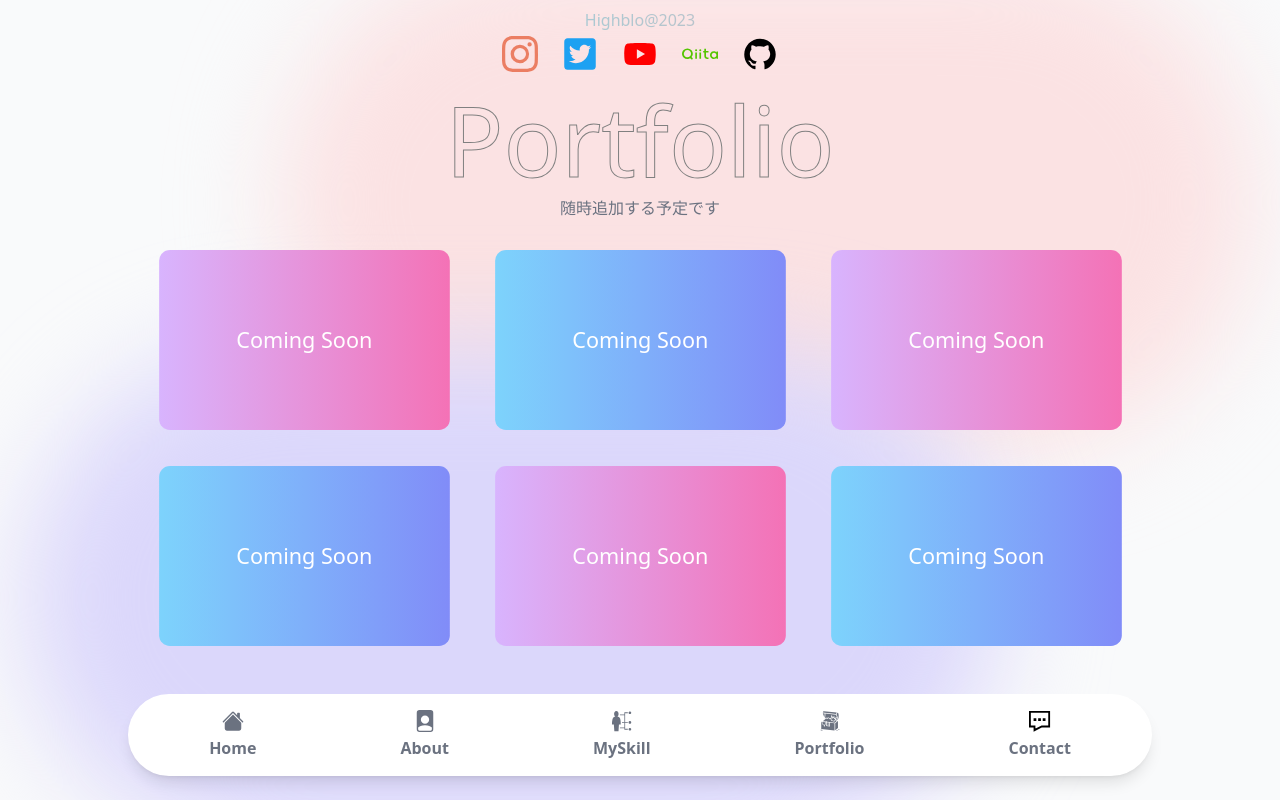
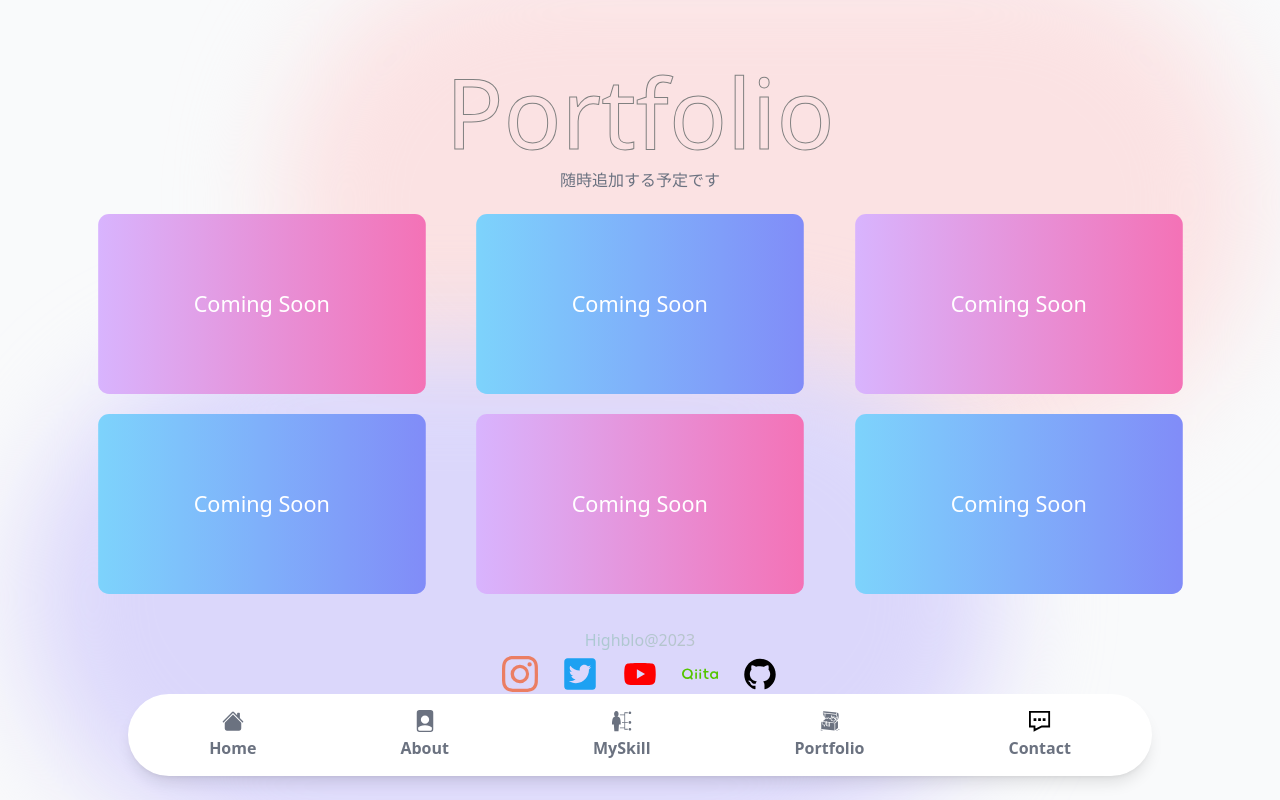
Before and after one commit to Highblo/Highblo-Next, a Next.js app: page /portfolio in a window 1280 px wide. Built offline with nearby package versions, Linux system fonts and the light colour scheme.

Commit message:
fix/layout

```diff
--- a/src/components/BgDesign.jsx
+++ b/src/components/BgDesign.jsx
@@ -1,8 +1,8 @@
 export const BgDesign = () => {
   return (
     <div className="overflow-hidden fixed inset-0 -z-50">
-      <div className="bg-[#fbe2e3] absolute top-4 right-4 h-96 w-72 rounded-full blur-[5rem] blurRegulation sm:w-[60.75rem] sm:blur-[8rem] sm:h-[31.25rem] sm:top-[-3rem] sm:right-[2%]"></div>
-      <div className="bg-[#dbd7fb] absolute bottom-4 left-4 h-96 w-72 rounded-full blur-[5rem] blurRegulation sm:w-[60.75rem] sm:blur-[8rem] sm:h-[31.25rem] sm:bottom-[-3rem] sm:left-[2%]"></div>
+      <div className="bg-[#fbe2e3] absolute top-4 right-4 h-96 w-72 rounded-full blur-[5rem] blur-regulation sm:w-[60.75rem] sm:blur-[8rem] sm:h-[31.25rem] sm:top-[-3rem] sm:right-[2%]"></div>
+      <div className="bg-[#dbd7fb] absolute bottom-4 left-4 h-96 w-72 rounded-full blur-[5rem] blur-regulation sm:w-[60.75rem] sm:blur-[8rem] sm:h-[31.25rem] sm:bottom-[-3rem] sm:left-[2%]"></div>
     </div>
   );
 };
--- a/src/components/Header.jsx
+++ b/src/components/Footer.jsx
@@ -4,9 +4,9 @@ import { AiFillYoutube } from "react-icons/ai";
 import { SiQiita } from "react-icons/si";
 import { AiFillGithub } from "react-icons/ai";
 
-export const Header = () => {
+export const Footer = () => {
   return (
-    <header className="p-2 text-center space-y-1">
+    <footer className="py-4 pb-24 text-center space-y-1">
       <p className="text-gradient">Highblo@2023</p>
       <ul className="flex justify-center gap-6">
         <li>
@@ -35,6 +35,6 @@ export const Header = () => {
           </a>
         </li>
       </ul>
-    </header>
+    </footer>
   );
 };
--- a/src/components/Navigation.jsx
+++ b/src/components/Navigation.jsx
@@ -36,7 +36,7 @@ export const Navigation = () => {
   ];
 
   return (
-    <ul className="flex justify-center bg-white w-[96%] rounded-full text-sm font-bold fixed bottom-3 left-1/2 -translate-x-1/2 shadow-lg sm:justify-around sm:bottom-6 md:text-base xl:w-[80%] xl:justify-center xl:gap-28">
+    <ul className="flex justify-center bg-white w-[96%] rounded-full text-sm font-bold fixed bottom-3 left-1/2 -translate-x-1/2 shadow-lg z-50 sm:justify-around sm:bottom-6 md:text-base xl:w-[80%] xl:justify-center xl:gap-28">
       {navigationData.map(({ text, icon, path }) => (
         <li key={path}>
           <Link
--- a/src/components/layout/Layout.jsx
+++ b/src/components/layout/Layout.jsx
@@ -1,12 +1,12 @@
 import { BgDesign } from "../BgDesign";
-import { Header } from "../Header";
+import { Footer } from "../Footer";
 import { Navigation } from "../Navigation";
 
 export const Layout = ({ children }) => {
   return (
     <>
-      <Header />
       {children}
+      <Footer />
       <Navigation />
       <BgDesign />
     </>
--- a/src/pages/about.jsx
+++ b/src/pages/about.jsx
@@ -2,7 +2,7 @@ import { SectionTitle } from "@/components/SectionTitle";
 
 const About = () => {
   return (
-    <div className="mt-3">
+    <section className="pt-6 lg:pt-16">
       <SectionTitle>About Me</SectionTitle>
       <div className="md:flex md:justify-center md:items-center md:h-[50vh]">
         <div className="w-[130px] h-[130px] mx-auto my-4 bg-tamaki rounded-full md:mx-6 md:w-[200px] md:h-[200px]"></div>
@@ -26,7 +26,7 @@ const About = () => {
           目標は自分のサービスを開発して収益化すること
         </p>
       </div>
-    </div>
+    </section>
   );
 };
 
--- a/src/pages/contact.jsx
+++ b/src/pages/contact.jsx
@@ -4,7 +4,7 @@ import { SectionTitle } from "@/components/SectionTitle";
 
 const Contact = () => {
   return (
-    <div className="mt-3 px-6 md:w-[85%] md:mx-auto xl:w-[760px]">
+    <div className="p-6 md:w-[85%] md:mx-auto lg:pt-16 xl:w-[780px]">
       <SectionTitle>Contact</SectionTitle>
       <p className="md:mt-4 md:text-center">
         Webサイト・アプリケーション開発のご依頼、お伝えしたいことなどありましたらお気軽にお問い合わせ下さい。
--- a/src/pages/index.jsx
+++ b/src/pages/index.jsx
@@ -29,7 +29,7 @@ const Home = () => {
   }, []);
 
   return (
-    <section className="w-[92%] mx-auto mt-8 px-2 sm:mt-14 md:text-center">
+    <section className="p-6 md:text-center lg:pt-16">
       <div className=" space-y-4 sm:space-y-6">
         <h1 className="text-6xl stroke sm:text-7xl md:text-8xl">
           Hello
--- a/src/pages/portfolio.jsx
+++ b/src/pages/portfolio.jsx
@@ -3,10 +3,10 @@ import { SectionTitle } from "@/components/SectionTitle";
 
 const Portfolio = () => {
   return (
-    <section className="mt-3">
+    <section className="pt-6 lg:pt-16">
       <SectionTitle>Portfolio</SectionTitle>
       <p className="text-center mb-1">随時追加する予定です</p>
-      <div className="w-[80%] mx-auto h-[56vh] overflow-y-scroll p-2 space-y-4 md:space-y-0 md:flex md:flex-wrap md:justify-around md:items-center">
+      <div className="w-[90%] mx-auto p-2 space-y-4 md:space-y-0 md:flex md:flex-wrap md:justify-around md:items-center">
         <DammyPortfolio
           bgGradient="bg-gradient1"
           hoverBgGradient="hover:scale-100"
--- a/src/styles/globals.css
+++ b/src/styles/globals.css
@@ -23,12 +23,12 @@
   }
 
   .bg-tamaki {
-    background-image: url('/images/tamaki.jpg');
+    background-image: url("/images/tamaki.jpg");
     background-position: center;
     background-size: cover;
   }
 
-  .blurRegulation {
+  .blur-regulation {
     animation: blurRegulation 10s infinite alternate;
   }
 }
```
